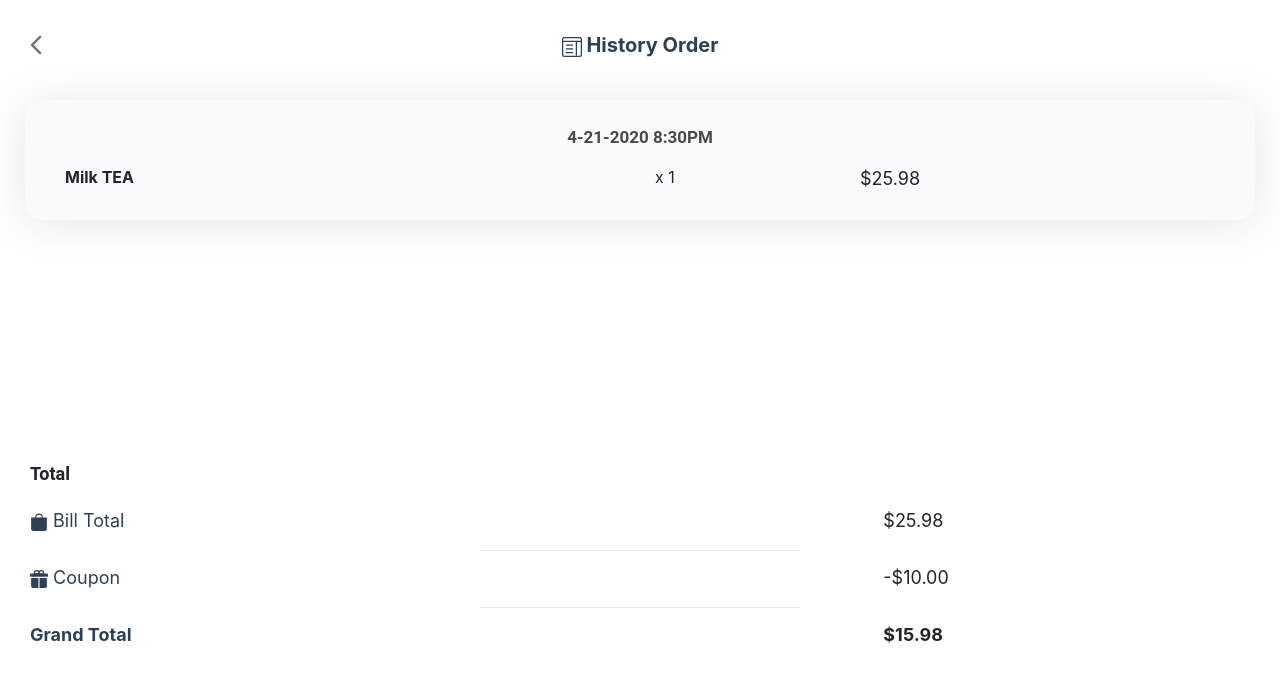
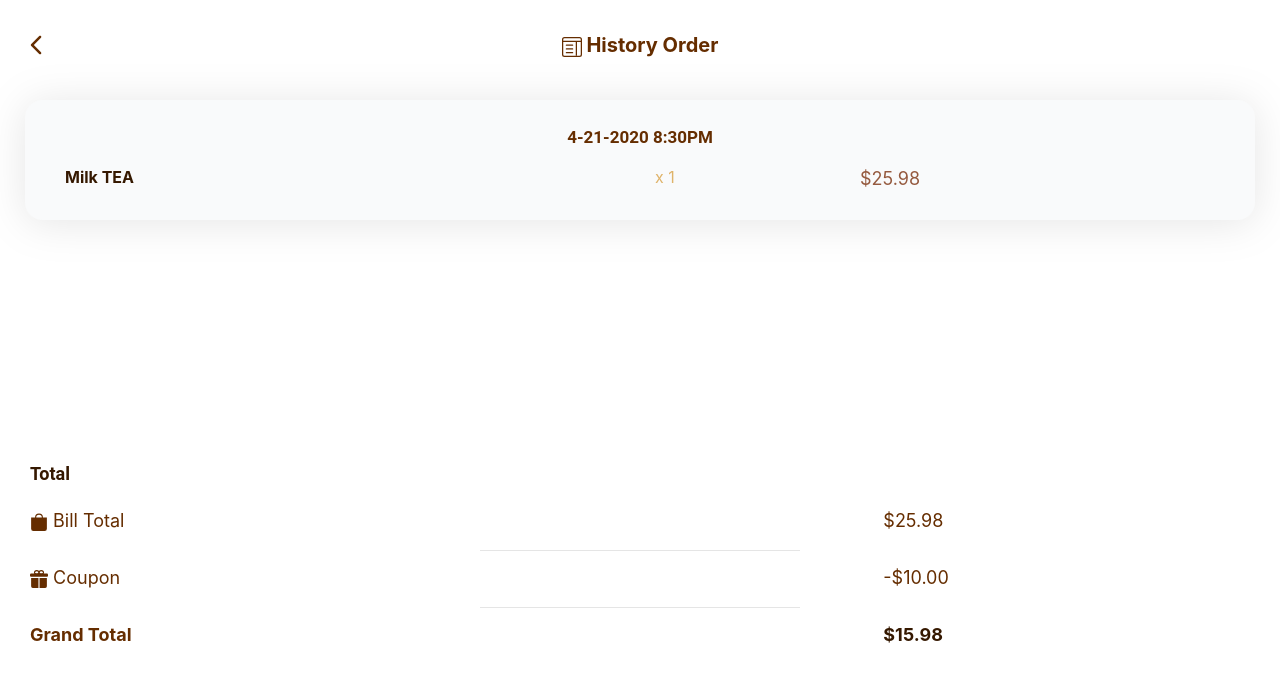
Before and after one commit to RapDoodle/Mooli-Ordering-System, a Flask app: template templates/customer/historyOrder.html in a window 1280 px wide. Shown: the top 682 px of the page. Run offline with Flask 2, Linux system fonts and the light colour scheme; the template is opened without the code that fills it, so the values that code supplies are empty; parts of the project's set-up code (start-up, migrations or seed data) failed here and were passed over; some libraries are stand-ins or nearby versions.

Commit message:
some modification

```diff
--- a/templates/customer/historyOrder.html
+++ b/templates/customer/historyOrder.html
@@ -60,16 +60,16 @@
   </div>
   <div class="row row-cols-3" style="height: 25px;">
       <div class="col-3" style="padding-left: 30px;">
-          <span class="align-middle"><svg  viewBox="-0.75 -0.75 12.2412109375 20.2650146484375" style="height: 20px; fill: rgba(0, 0, 0, 0.5411764705882353);"><path d="M 10.3725004196167 0.3675000071525574 C 9.882499694824219 -0.1225000023841858 9.092499732971191 -0.1225000023841858 8.602499961853027 0.3675000071525574 L 0.2924999892711639 8.677499771118164 C -0.09749999642372131 9.067500114440918 -0.09749999642372131 9.697500228881836 0.2924999892711639 10.08749961853027 L 8.602499961853027 18.39749908447266 C 9.092499732971191 18.88750076293945 9.882499694824219 18.88750076293945 10.3725004196167 18.39749908447266 C 10.86250019073486 17.90749931335449 10.86250019073486 17.11750030517578 10.3725004196167 16.62750053405762 L 3.132499933242798 9.377499580383301 L 10.38249969482422 2.127500057220459 C 10.86250019073486 1.647500038146973 10.86250019073486 0.8475000262260437 10.3725004196167 0.3675000071525574 Z"  /></svg></span>
+          <span class="align-middle"><svg  viewBox="-0.75 -0.75 12.2412109375 20.2650146484375" style="height: 20px; fill:  	#652d00;"><path d="M 10.3725004196167 0.3675000071525574 C 9.882499694824219 -0.1225000023841858 9.092499732971191 -0.1225000023841858 8.602499961853027 0.3675000071525574 L 0.2924999892711639 8.677499771118164 C -0.09749999642372131 9.067500114440918 -0.09749999642372131 9.697500228881836 0.2924999892711639 10.08749961853027 L 8.602499961853027 18.39749908447266 C 9.092499732971191 18.88750076293945 9.882499694824219 18.88750076293945 10.3725004196167 18.39749908447266 C 10.86250019073486 17.90749931335449 10.86250019073486 17.11750030517578 10.3725004196167 16.62750053405762 L 3.132499933242798 9.377499580383301 L 10.38249969482422 2.127500057220459 C 10.86250019073486 1.647500038146973 10.86250019073486 0.8475000262260437 10.3725004196167 0.3675000071525574 Z"  /></svg></span>
       </div>
       <div class="col-6">
           <div class="title" style="background-color: rgba(255, 255, 255, 0);
-          color: rgba(45, 64, 87, 1);
+          color:  	#652d00;
           text-align: center;
           -webkit-text-stroke: 1.00px rgba(0, 0, 0, 0);
           font-size: 20.00px;
           font-style: normal;
-          font-family: 'SF Pro Text', Arial;"><b><svg class="bi bi-layout-text-window" width="1em" height="1em" viewBox="0 0 16 16" fill="currentColor" xmlns="http://www.w3.org/2000/svg">
+          font-family: 'SF Pro Text', Arial;"><b><svg class="bi bi-layout-text-window" width="1em" height="1em" viewBox="0 0 16 16" fill=" 	#652d00" xmlns="http://www.w3.org/2000/svg">
             <path fill-rule="evenodd" d="M14 1H2a1 1 0 0 0-1 1v12a1 1 0 0 0 1 1h12a1 1 0 0 0 1-1V2a1 1 0 0 0-1-1zM2 0a2 2 0 0 0-2 2v12a2 2 0 0 0 2 2h12a2 2 0 0 0 2-2V2a2 2 0 0 0-2-2H2z" clip-rule="evenodd"/>
             <path fill-rule="evenodd" d="M11 15V4h1v11h-1zm4.5-11H.5V3h15v1zM3 6.5a.5.5 0 0 1 .5-.5h5a.5.5 0 0 1 0 1h-5a.5.5 0 0 1-.5-.5zm0 3a.5.5 0 0 1 .5-.5h5a.5.5 0 0 1 0 1h-5a.5.5 0 0 1-.5-.5zm0 3a.5.5 0 0 1 .5-.5h5a.5.5 0 0 1 0 1h-5a.5.5 0 0 1-.5-.5z" clip-rule="evenodd"/>
           </svg> History Order</b></div>
@@ -86,7 +86,7 @@
             <div class="row" style="height: 45px; padding-top: 5px;">
                 <div class="col-1"></div>
                 <div class="col-10 select">
-                    <span class="align-bottom">
+                    <span class="align-bottom" style=" color:	#652d00">
                     <b>4-21-2020 8:30PM</b>
                     </span>
                 </div>
@@ -97,13 +97,13 @@
             </div>
 
             <div class="row" style="height: 45px;">
-                <div class="col-6" style="padding-left: 40px;">
+                <div class="col-6" style="padding-left: 40px;color: #351800;">
                     <b>Milk TEA</b>
                 </div>
-                <div class="col-2">
+                <div class="col-2" style="color:  	#dfb36a;">
                     x 1
                 </div>
-                <div class="col-4" style="font-size: 18.00px;text-align: left;padding-right: 35px;">
+                <div class="col-4" style="font-size: 18.00px;text-align: left;padding-right: 35px;color:  	#955a3f;">
                     $25.98
                 </div>
             </div>
@@ -114,7 +114,7 @@
     </div>
 
     <div class="row">
-      <div class="col-5" style="text-align: left;font-style: normal;font-size: 18.00px;font-weight: 700;font-family: Roboto, Arial;padding-left: 30px;">
+      <div class="col-5" style="text-align: left;font-style: normal;font-size: 18.00px;font-weight: 700;font-family: Roboto, Arial;padding-left: 30px;color: #351800;">
         Total
       </div>
       <div class="col-7"></div>
@@ -125,11 +125,11 @@
 
     <div class="row">
       <div class="col-8" style="padding-left:30px;font-size: 18.00px;">
-        <div style="color: rgba(45, 64, 87, 1);"> <svg class="bi bi-bag-fill" width="1em" height="1em" viewBox="0 0 16 16" fill="currentColor" xmlns="http://www.w3.org/2000/svg">
+        <div style="color:  	#652d00;"> <svg class="bi bi-bag-fill" width="1em" height="1em" viewBox="0 0 16 16" fill=" 	#652d00" xmlns="http://www.w3.org/2000/svg">
           <path d="M1 4h14v10a2 2 0 0 1-2 2H3a2 2 0 0 1-2-2V4zm7-2.5A2.5 2.5 0 0 0 5.5 4h-1a3.5 3.5 0 1 1 7 0h-1A2.5 2.5 0 0 0 8 1.5z"/>
         </svg> Bill Total</div>
       </div>
-      <div class="col-4" style="padding-left:30px;font-size: 18.00px;">
+      <div class="col-4" style="padding-left:30px;font-size: 18.00px;color:  	#652d00;">
         $25.98
       </div>
     </div>
@@ -140,13 +140,13 @@
 
     <div class="row">
       <div class="col-8" style="padding-left:30px;font-size: 18.00px;">
-        <div style="color: rgba(45, 64, 87, 1);"> <svg class="bi bi-gift-fill" width="1em" height="1em" viewBox="0 0 16 16" fill="currentColor" xmlns="http://www.w3.org/2000/svg">
+        <div style="color:  	#652d00;"> <svg class="bi bi-gift-fill" width="1em" height="1em" viewBox="0 0 16 16" fill=" 	#652d00" xmlns="http://www.w3.org/2000/svg">
           <path fill-rule="evenodd" d="M10 1a1.5 1.5 0 0 0-1.5 1.5c0 .098.033.16.12.227.103.081.272.15.49.2A3.44 3.44 0 0 0 9.96 3h.015L10 2.999l.025.002h.014A2.569 2.569 0 0 0 10.293 3c.17-.006.387-.026.598-.073.217-.048.386-.118.49-.199.086-.066.119-.13.119-.227A1.5 1.5 0 0 0 10 1zm0 3h-.006a3.535 3.535 0 0 1-.326 0 4.435 4.435 0 0 1-.777-.097c-.283-.063-.614-.175-.885-.385A1.255 1.255 0 0 1 7.5 2.5a2.5 2.5 0 0 1 5 0c0 .454-.217.793-.506 1.017-.27.21-.602.322-.885.385a4.434 4.434 0 0 1-1.104.099H10z" clip-rule="evenodd"/>
           <path fill-rule="evenodd" d="M6 1a1.5 1.5 0 0 0-1.5 1.5c0 .098.033.16.12.227.103.081.272.15.49.2A3.44 3.44 0 0 0 5.96 3h.015L6 2.999l.025.002h.014l.053.001a3.869 3.869 0 0 0 .799-.076c.217-.048.386-.118.49-.199.086-.066.119-.13.119-.227A1.5 1.5 0 0 0 6 1zm0 3h-.006a3.535 3.535 0 0 1-.326 0 4.435 4.435 0 0 1-.777-.097c-.283-.063-.614-.175-.885-.385A1.255 1.255 0 0 1 3.5 2.5a2.5 2.5 0 0 1 5 0c0 .454-.217.793-.506 1.017-.27.21-.602.322-.885.385a4.435 4.435 0 0 1-1.103.099H6zm9 10.5V7H8.5v9h5a1.5 1.5 0 0 0 1.5-1.5zM7.5 16h-5A1.5 1.5 0 0 1 1 14.5V7h6.5v9z" clip-rule="evenodd"/>
           <path d="M0 4a1 1 0 0 1 1-1h14a1 1 0 0 1 1 1v1a1 1 0 0 1-1 1H1a1 1 0 0 1-1-1V4z"/>
         </svg> Coupon</div>
       </div>
-      <div class="col-4" style="padding-left:30px;font-size: 18.00px;">
+      <div class="col-4" style="padding-left:30px;font-size: 18.00px;color:  	#652d00;">
         -$10.00
       </div>
     </div>
@@ -156,12 +156,10 @@
     </div>
 
     <div class="row">
-      <div class="col-8" style="padding-left:30px;font-size: 18.00px;font-weight: 700;">
-        <div style="color: rgba(45, 64, 87, 1);">
+      <div class="col-8" style="padding-left:30px;font-size: 18.00px;font-weight: 700;color:#652d00;">
           Grand Total
-        </div>
       </div>
-      <div class="col-4" style="padding-left:30px;font-size: 18.00px;font-weight: 700;">
+      <div class="col-4" style="padding-left:30px;font-size: 18.00px;font-weight: 700;color: #351800;">
         $15.98
       </div>
     </div>
```
Also changed, not shown: templates/customer/accountInfo.html (+11 -11 lines), templates/customer/history.html (+4 -3 lines), templates/customer/redeem.html (+5 -5 lines).
